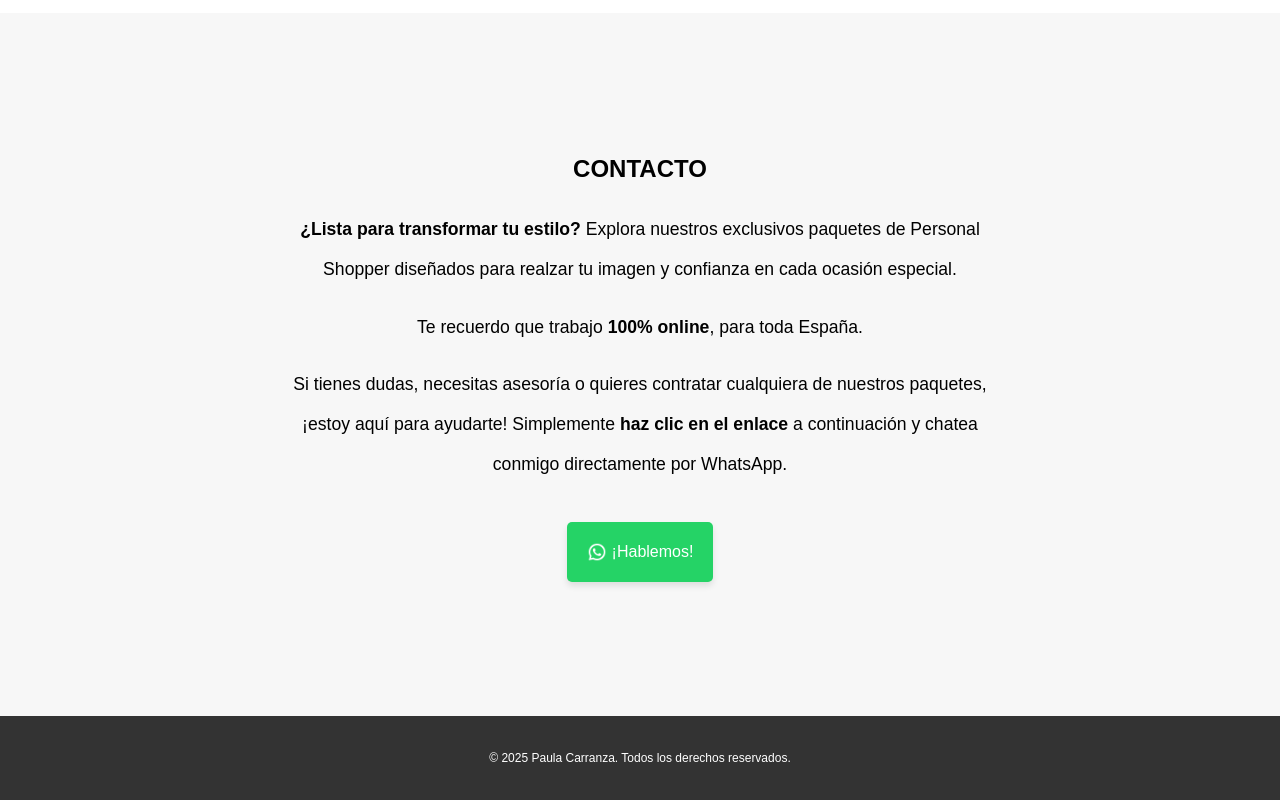
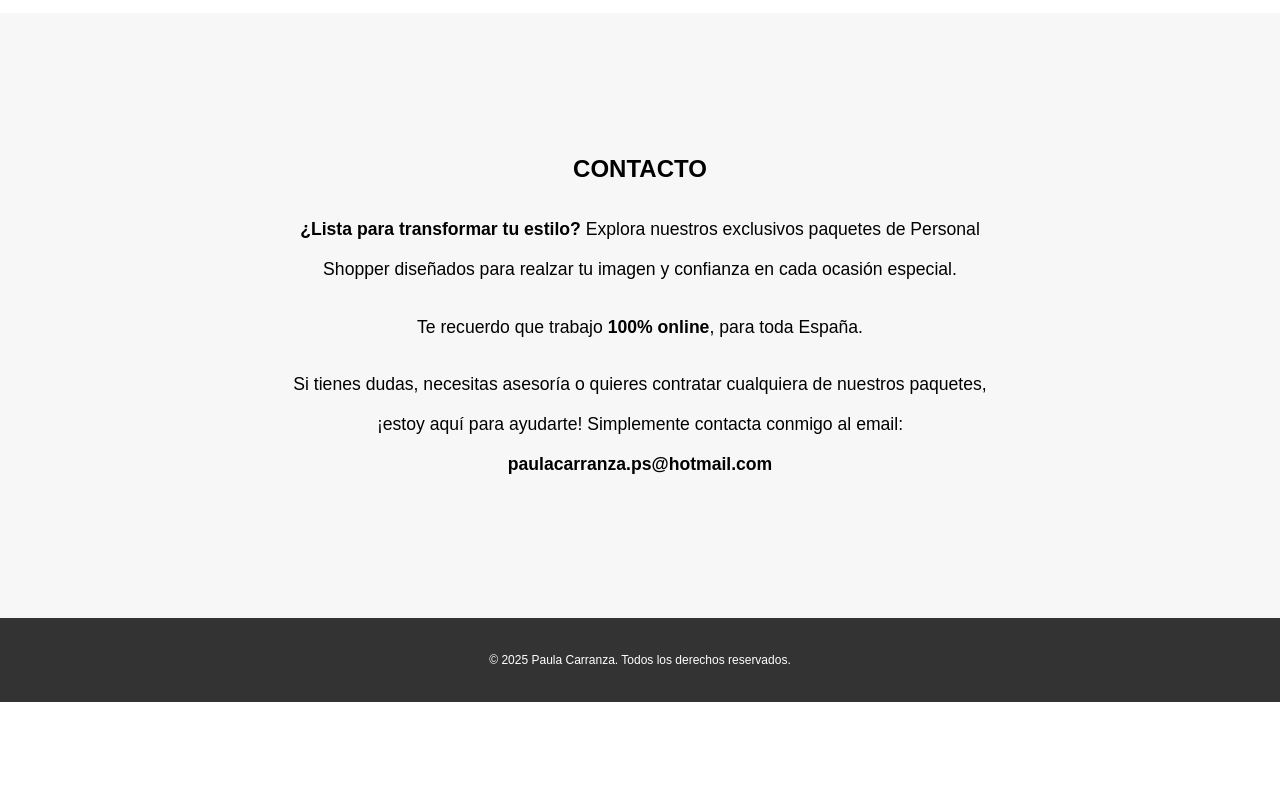
Before and after one commit to paulacarranza/personalshopper, a plain HTML site: page index.html in a window 1280 px wide. Shown: the part 2828-3628 px from the top of the page. After the commit the page ends 3530 px from the top, so only its background shows below. Drawn offline with Linux system fonts and the light colour scheme.

Commit message:
Quito whatsapp

```diff
--- a/index.html
+++ b/index.html
@@ -439,18 +439,11 @@
         <p>Te recuerdo que trabajo <b>100% online</b>, para toda España.</p>
         <p>
           Si tienes dudas, necesitas asesoría o quieres contratar cualquiera de
-          nuestros paquetes, ¡estoy aquí para ayudarte! Simplemente
-          <b>haz clic en el enlace</b> a continuación y chatea conmigo
-          directamente por WhatsApp.
+          nuestros paquetes, ¡estoy aquí para ayudarte! Simplemente contacta
+          conmigo al email:
+          <b>paulacarranza.ps@hotmail.com</b>
         </p>
-        <p>
-          <a
-            href="https://wa.me/34661101347"
-            target="_blank"
-            class="btn-cta btn-cta-whatsapp"
-            ><img src="whatsapp.png" alt="WhatsApp" class="icon" />¡Hablemos!</a
-          >
-        </p>
+        <p></p>
       </div>
     </section>
     <footer>
```
